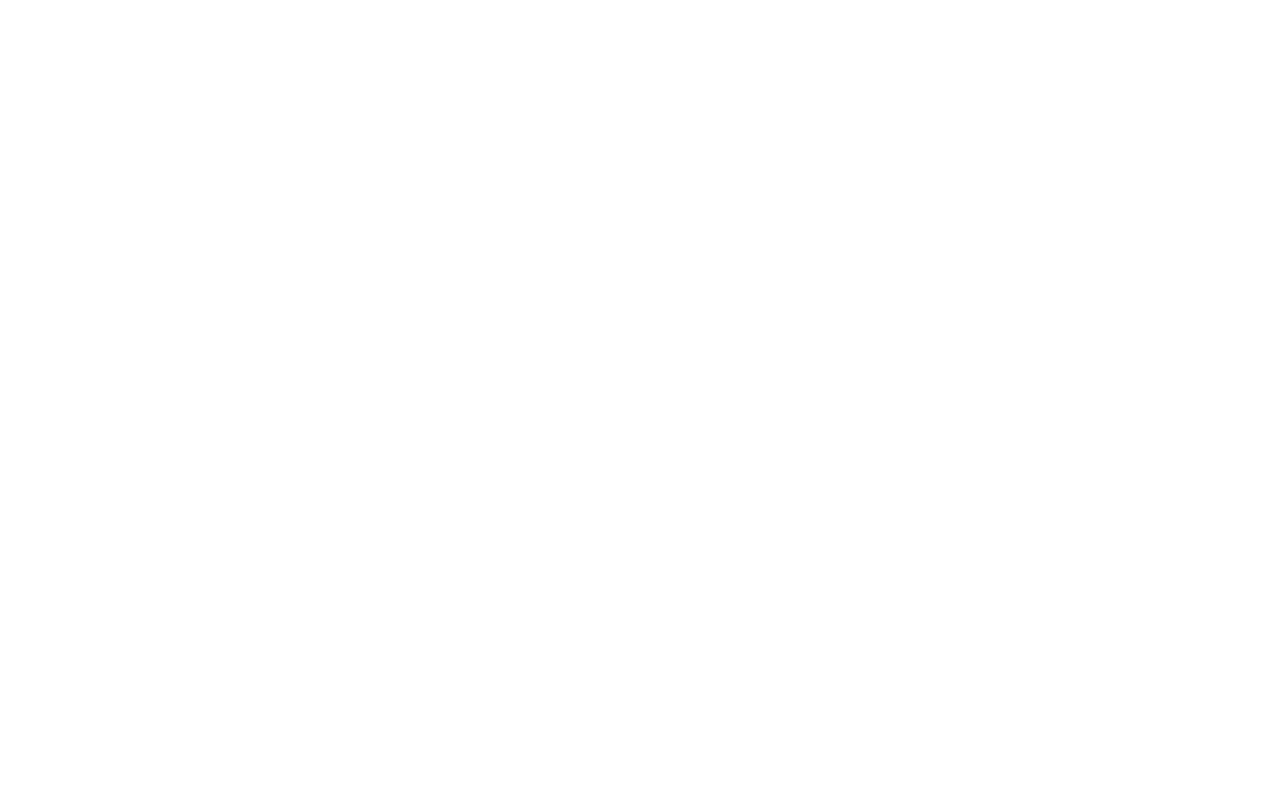
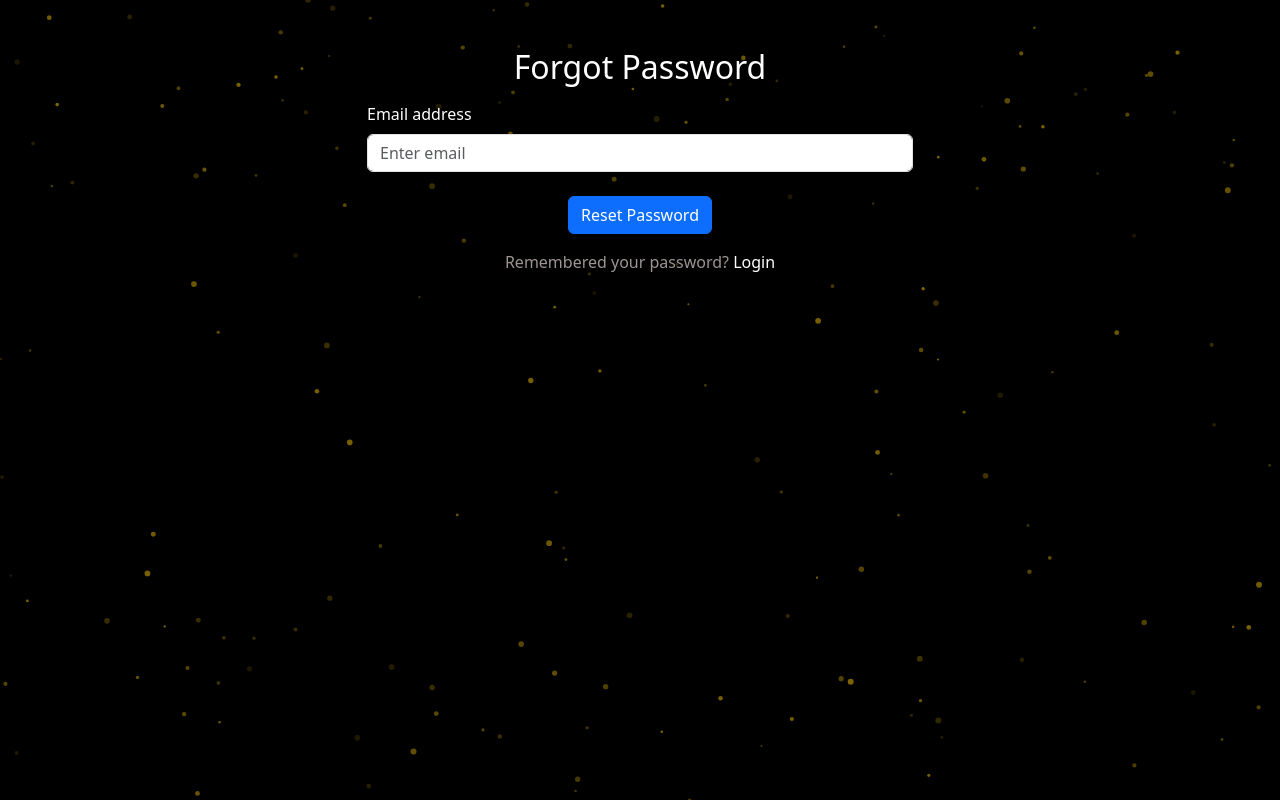
Before and after one commit to YADAVLUV/ExpenseTracker-MERN-, a React (Create React App) app in the folder frontend/: page /forgetpassword in a window 1280 px wide. Before the commit this address had no page. Built offline with nearby package versions, Linux system fonts and the light colour scheme.

Commit message:
password reset

```diff
--- a/frontend/src/App.js
+++ b/frontend/src/App.js
@@ -7,6 +7,7 @@ import Register from './Pages/Auth/Register';
 import 'bootstrap/dist/css/bootstrap.min.css';
 import Home from './Pages/Home/Home';
 import SetAvatar from './Pages/Avatar/setAvatar';
+import ForgetPassword from './Pages/Auth/forgetpassword';
 
 
 
@@ -20,6 +21,7 @@ const App = () => {
           <Route path="/login" element={<Login />} />
           <Route path="/register" element={<Register />} />
           <Route path="/setAvatar" element={<SetAvatar />} />
+          <Route path="/forgetpassword" element={<ForgetPassword />} />
         </Routes>
       </BrowserRouter>
       </div>
--- a/frontend/src/Pages/Auth/Login.js
+++ b/frontend/src/Pages/Auth/Login.js
@@ -45,9 +45,13 @@ const Login = () => {
     e.preventDefault();
 
     const { email, password } = values;
-
+    const emailRegex = /^[^\s@]+@[^\s@]+\.[^\s@]+$/;
+    if (!emailRegex.test(email)) {
+      toast.error("Invalid email format", toastOptions);
+      return;
+    }
     setLoading(true);
-
+    try{
     const { data } = await axios.post(loginAPI, {
       email,
       password,
@@ -58,8 +62,10 @@ const Login = () => {
       navigate("/");
       toast.success(data.message, toastOptions);
       setLoading(false);
-    } else {
-      toast.error(data.message, toastOptions);
+
+    } }
+    catch(error) {
+      toast.error(error.response.data.message, toastOptions);
       setLoading(false);
     }
   };
--- a/frontend/src/Pages/Auth/Register.js
+++ b/frontend/src/Pages/Auth/Register.js
@@ -10,6 +10,7 @@ import { ToastContainer, toast } from 'react-toastify';
 import 'react-toastify/dist/ReactToastify.css';
 import { registerAPI } from "../../utils/ApiRequest";
 import axios from "axios";
+import { Alert } from 'react-alert';
 
 const Register = () => {
 
@@ -57,9 +58,20 @@ const Register = () => {
     e.preventDefault();
 
       const {name, email, password} = values;
+      const emailRegex = /^[^\s@]+@[^\s@]+\.[^\s@]+$/;
+    if (!emailRegex.test(email)) {
+      toast.error("Invalid email format", toastOptions);
+      return;
+    }
+    const passwordRegex = /^(?=.*[A-Z]).{8,}$/;
+    if (!passwordRegex.test(password)) {
+      toast.error("Weak password! Use at least 8 chars & 1 uppercase letter.", toastOptions);
+      return;
+    }
+
 
       setLoading(false);
-
+     try{
       const {data} = await axios.post(registerAPI, {
         name,
         email,
@@ -72,9 +84,10 @@ const Register = () => {
         toast.success(data.message, toastOptions);
         setLoading(true);
         navigate("/");
-      }
-      else{
-        toast.error(data.message, toastOptions);
+      }}
+      catch(error){
+        console.log(error);
+        toast.error(error.response.data.message, toastOptions);
         setLoading(false);
       }
     };
--- /dev/null
+++ b/frontend/src/Pages/Auth/forgetpassword.css
@@ -0,0 +1,21 @@
+.btnStyle {
+  padding: 10px 20px;
+  background-color: #ffcc00;
+  color: black;
+  border: none;
+  border-radius: 5px;
+  cursor: pointer;
+}
+
+.btnStyle:disabled {
+  background-color: #ccc;
+}
+
+.lnk {
+  text-decoration: none;
+  font-weight: bold;
+}
+
+.text-white {
+  color: white !important;
+}
--- /dev/null
+++ b/frontend/src/Pages/Auth/forgetpassword.js
@@ -0,0 +1,118 @@
+import React, { useState, useCallback } from "react";
+import axios from "axios";
+import { toast, ToastContainer } from "react-toastify";
+import { Container, Row, Col, Form, Button } from "react-bootstrap";
+import Particles from "react-tsparticles";
+import { loadFull } from "tsparticles";
+import { Link } from "react-router-dom";
+
+const ForgetPassword = () => {
+  const [email, setEmail] = useState("");
+  const [loading, setLoading] = useState(false);
+
+  const emailRegex = /^[^\s@]+@[^\s@]+\.[^\s@]+$/;
+
+  const particlesInit = useCallback(async (engine) => {
+    await loadFull(engine);
+  }, []);
+
+  const particlesLoaded = useCallback(async () => {}, []);
+
+  const handleSubmit = async (e) => {
+    e.preventDefault();
+
+    if (!emailRegex.test(email)) {
+    //   alert("Invalid email format. Please enter a valid email.");
+      toast.error("Invalid email format!");
+      return;
+    }
+
+    setLoading(true);
+
+    try {
+      const { data } = await axios.post("https://your-api.com/api/forgot-password", { email });
+
+      if (data.success) {
+        alert("Password reset link sent! Check your email.");
+        toast.success("Password reset link sent!");
+      } else {
+        alert(data.message || "Something went wrong. Try again.");
+        toast.error(data.message || "Something went wrong!");
+      }
+    } catch (error) {
+      if (error.response) {
+        // alert(error.response.data.message || "Server error. Try again.");
+        toast.error(error.response.data.message || "Server error.");
+      } else {
+        // alert("Network error. Please check your connection.");
+        toast.error("Network error. Try again.");
+      }
+    } finally {
+      setLoading(false);
+    }
+  };
+
+  return (
+    <div style={{ position: "relative", overflow: "hidden" }}>
+      {/* Particles Background */}
+      <Particles
+        id="tsparticles"
+        init={particlesInit}
+        loaded={particlesLoaded}
+        options={{
+          background: { color: { value: "#000" } },
+          fpsLimit: 60,
+          particles: {
+            number: { value: 200, density: { enable: true, value_area: 800 } },
+            color: { value: "#ffcc00" },
+            shape: { type: "circle" },
+            opacity: { value: 0.5, random: true },
+            size: { value: 3, random: { enable: true, minimumValue: 1 } },
+            links: { enable: false },
+            move: { enable: true, speed: 2 },
+            life: { duration: { sync: false, value: 3 }, count: 0, delay: { random: { enable: true, minimumValue: 0.5 }, value: 1 } },
+          },
+          detectRetina: true,
+        }}
+        style={{ position: "absolute", zIndex: -1, top: 0, left: 0, right: 0, bottom: 0 }}
+      />
+
+      {/* Forget Password Form */}
+      <Container className="mt-5" style={{ position: "relative", zIndex: 2 }}>
+        <Row>
+          <Col md={{ span: 6, offset: 3 }}>
+            <h2 className="text-white text-center">Forgot Password</h2>
+            <Form onSubmit={handleSubmit}>
+              <Form.Group controlId="formBasicEmail" className="mt-3">
+                <Form.Label className="text-white">Email address</Form.Label>
+                <Form.Control
+                  type="email"
+                  placeholder="Enter email"
+                  value={email}
+                  onChange={(e) => setEmail(e.target.value)}
+                  required
+                />
+              </Form.Group>
+
+              <div className="text-center mt-4">
+                <Button type="submit" className="btnStyle" disabled={loading}>
+                  {loading ? "Sending..." : "Reset Password"}
+                </Button>
+
+                <p className="mt-3" style={{ color: "#9d9494" }}>
+                  Remembered your password?{" "}
+                  <Link to="/login" className="text-white lnk">
+                    Login
+                  </Link>
+                </p>
+              </div>
+            </Form>
+          </Col>
+        </Row>
+        <ToastContainer />
+      </Container>
+    </div>
+  );
+};
+
+export default ForgetPassword;
```
Also changed, not shown: 2 other files (tests, documents, lock files or other folders).
